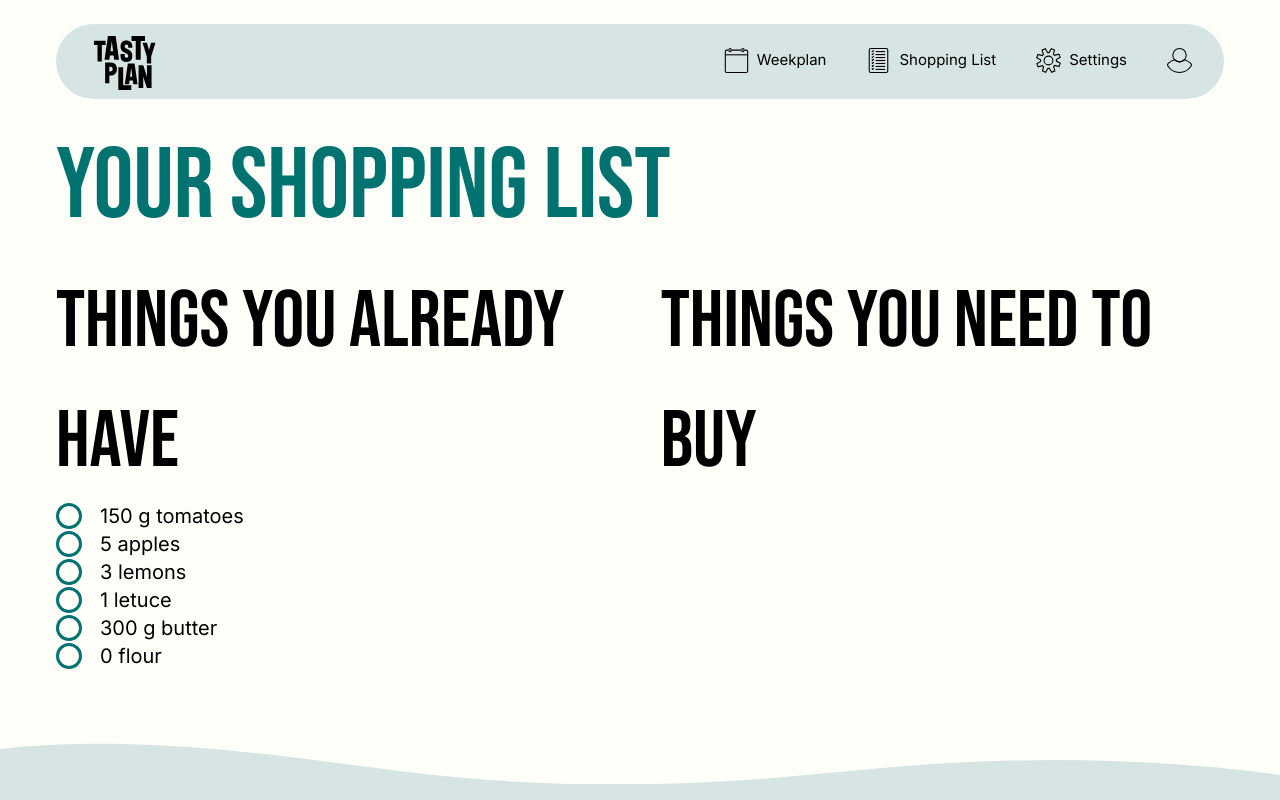
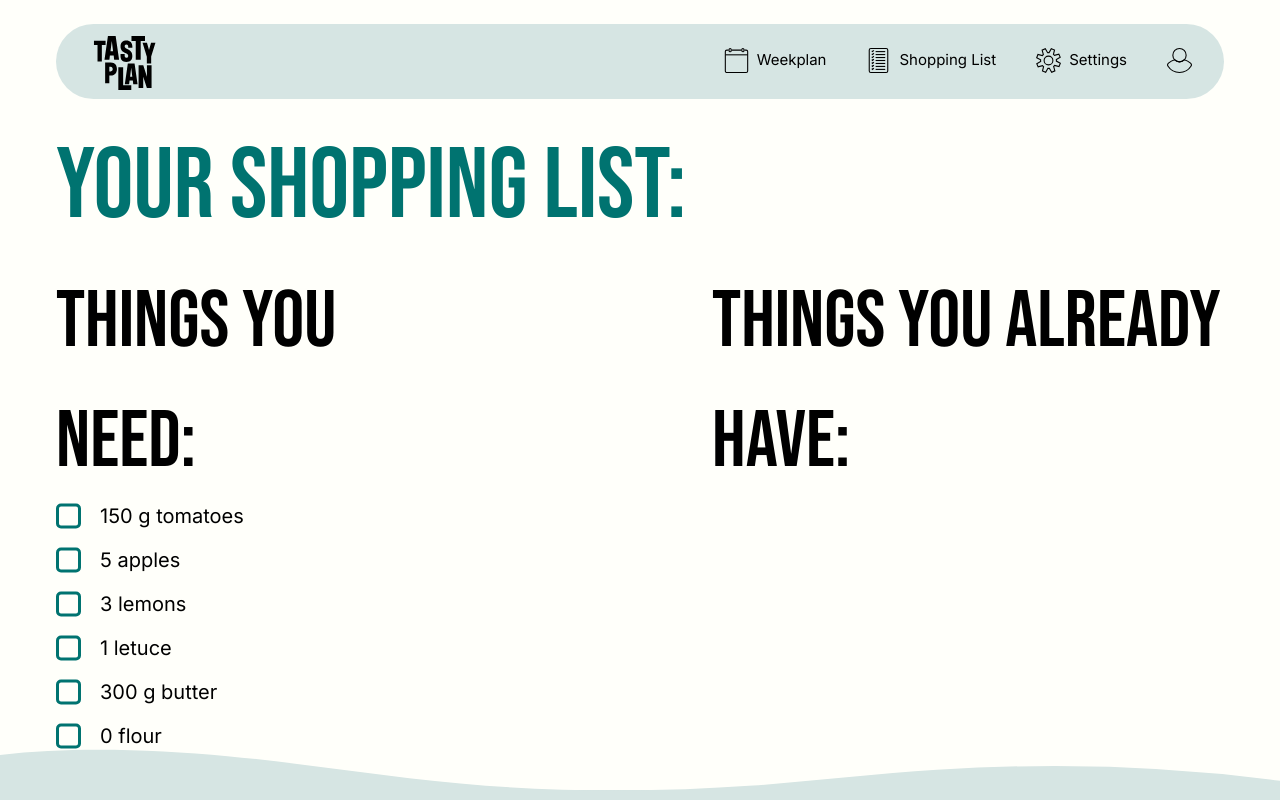
Before and after one commit to fichtnerma/Tastyplan, a Next.js app in the folder frontend/: page /shoppingList in a window 1280 px wide. Shown: the top 800 px of the page. Built offline with nearby package versions, Linux system fonts and the light colour scheme.

Commit message:
FEAT: add filtering of checked ingredients

```diff
--- a/frontend/src/components/FormInputs/Checkbox.tsx
+++ b/frontend/src/components/FormInputs/Checkbox.tsx
@@ -5,17 +5,21 @@ type CheckboxProps = {
     groupName: string;
     customCheckbox: CustomSelectionInput;
     handleChange: (id: string, checked: boolean) => void;
+    disabled: boolean;
 };
 
-function Checkbox({ groupName, customCheckbox, handleChange }: CheckboxProps) {
+function Checkbox({ groupName, customCheckbox, handleChange, disabled }: CheckboxProps) {
     return (
         <div className={styles.checkboxContainer}>
             <input
                 type="checkbox"
                 name={groupName}
                 id={customCheckbox.id}
-                onChange={() => handleChange(customCheckbox.id, customCheckbox.checked)}
-                checked={customCheckbox.checked}
+                onChange={() => {
+                    if (!disabled) return handleChange(customCheckbox.id, customCheckbox.checked);
+                }}
+                checked={disabled ? true : customCheckbox.checked}
+                disabled={disabled}
             />
             <label htmlFor={customCheckbox.id}>{customCheckbox.label}</label>
         </div>
--- a/frontend/src/components/FormInputs/CheckboxGroup/CheckboxGroup.tsx
+++ b/frontend/src/components/FormInputs/CheckboxGroup/CheckboxGroup.tsx
@@ -1,30 +1,45 @@
-import { useState } from 'react';
+import { useEffect, useState } from 'react';
 import { CustomSelectionInput } from 'src/types/types';
 import Checkbox from '../Checkbox';
 
 type CheckboxProps = {
     groupName: string;
     checkboxes: CustomSelectionInput[];
+    onCheckboxSelect?: (id: string) => void;
+    disabled: boolean;
 };
 
-function CheckboxGroup({ checkboxes, groupName }: CheckboxProps) {
-    const [checkboxGroup, setCheckboxGroup] = useState([...checkboxes]);
+function CheckboxGroup({ checkboxes, groupName, onCheckboxSelect, disabled }: CheckboxProps) {
+    const [checkboxGroup, setCheckboxGroup] = useState(checkboxes);
+
+    useEffect(() => {
+        setCheckboxGroup(checkboxes);
+    }, [checkboxes]);
 
     const handleGroupChange = (id: string, checked: boolean) => {
-        console.log(id);
-        const selectionGroupCache = [...checkboxGroup];
-        selectionGroupCache[+id].checked = !checked;
-        setCheckboxGroup(selectionGroupCache);
+        const updatedSelection = [...checkboxGroup].map((selection) => {
+            if (selection.id === id)
+                return {
+                    id: selection.id,
+                    label: selection.label,
+                    checked: !checked,
+                };
+            return selection;
+        });
+        setCheckboxGroup(updatedSelection);
+
+        if (onCheckboxSelect) onCheckboxSelect(id);
     };
 
     return (
-        <div className="w-fit">
+        <div className="w-fit inline-grid grid-cols-1 gap-4">
             {checkboxGroup.map((checkbox) => (
                 <Checkbox
                     customCheckbox={checkbox}
                     key={checkbox.id}
                     groupName={groupName}
                     handleChange={handleGroupChange}
+                    disabled={disabled}
                 />
             ))}
         </div>
--- a/frontend/src/pages/shoppingList/index.tsx
+++ b/frontend/src/pages/shoppingList/index.tsx
@@ -1,4 +1,5 @@
-import RadioGroup from '@components/FormInputs/RadioGroup/RadioGroup';
+import { useState } from 'react';
+import CheckboxGroup from '@components/FormInputs/CheckboxGroup/CheckboxGroup';
 import { CustomSelectionInput, Ingredient } from 'src/types/types';
 
 const ingredientsDummy1: Ingredient[] = [
@@ -34,23 +35,53 @@ const ingredientsDummy1: Ingredient[] = [
     },
 ];
 
-const radioBtns: CustomSelectionInput[] = ingredientsDummy1.map((ingredient, index) => {
-    return {
-        id: index + '',
-        label: `${ingredient.quantity} ${ingredient.unit} ${ingredient.ingredient.name} `,
-        checked: false,
+function ShoppingListPage() {
+    const [presentIngredients, setPresentIngredients] = useState<CustomSelectionInput[]>(
+        ingredientsDummy1.map((ingredient, index) => {
+            return {
+                id: index + '',
+                label: `${ingredient.quantity} ${ingredient.unit} ${ingredient.ingredient.name} `,
+                checked: false,
+            };
+        }),
+    );
+
+    const [neededIngredients, setNeededIngredients] = useState<CustomSelectionInput[]>([]);
+
+    const handleCheckboxSelect = (id: string) => {
+        const filteredPresentIngredients = presentIngredients.filter((ingredient) => ingredient.id !== id);
+        const foundIngredient = presentIngredients.find((ingredient) => ingredient.id === id);
+        if (foundIngredient) {
+            const neededIngredientsCopy = [...neededIngredients];
+            neededIngredientsCopy.push(foundIngredient);
+            setNeededIngredients(neededIngredientsCopy);
+        }
+        setPresentIngredients(filteredPresentIngredients);
     };
-});
 
-function ShoppingListPage() {
     return (
         <div>
-            <h1 className="h1-green">Your shopping list</h1>
-            <div className="flex">
-                <h2>Things you already have</h2>
-                <h2>Things you need to buy</h2>
+            <h1 className="h1-green">Your shopping list:</h1>
+            <div className="flex w-full">
+                <div className="mr-[20rem]">
+                    <h2>Things you need:</h2>
+                    <CheckboxGroup
+                        checkboxes={presentIngredients}
+                        groupName="ingredients2"
+                        onCheckboxSelect={handleCheckboxSelect}
+                        disabled={false}
+                    />
+                </div>
+                <div>
+                    <h2>Things you already have:</h2>
+                    <CheckboxGroup
+                        checkboxes={neededIngredients}
+                        groupName="ingredients2"
+                        onCheckboxSelect={handleCheckboxSelect}
+                        disabled={true}
+                    />
+                </div>
             </div>
-            <RadioGroup radioBtns={[...radioBtns]} groupName="ingredients2" />
         </div>
     );
 }
```
